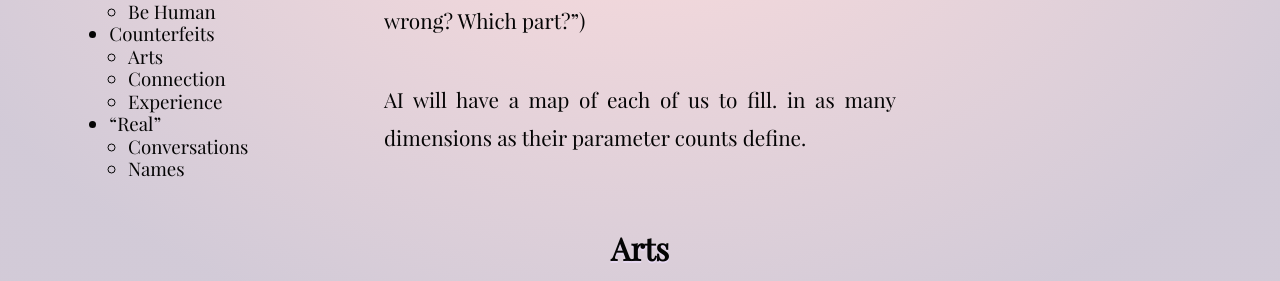
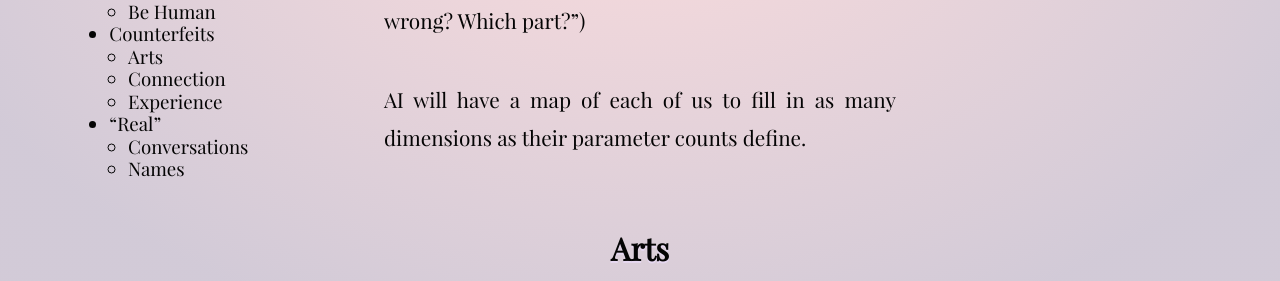
Before and after one commit to tiliv/antibody, a Jekyll site: the page built from docs/journal/autumn-ryan-Impact-of-AI/index.md, in a window 1280 px wide and 900 px high, scrolled down 21322 px. Shown: the part 175-456 px from the top of the window. Built offline with Jekyll 4.4.1, drawn with Linux system fonts in a browser that asks for light colours.

Commit message:
Remove stray punctuation

```diff
--- a/docs/journal/autumn-ryan-Impact-of-AI/index.md
+++ b/docs/journal/autumn-ryan-Impact-of-AI/index.md
@@ -189,7 +189,7 @@ Recognize that the first layer of Counterfeit we see is still growing beneath th
 
 The dotcom bubble had cyberspace for as many buttons you could push to "spell" a domain meant to be memorable. ("It's aitch tee tee pee. Ss-(emi?) Colon, Backlash Backlash. Double-u Double-u Double-u dot. skepticism dot net. Backlash. global warming is a hoax, but with the minuses. Does uppercase matter? Did Word uppercase that or did the teacher? You spelled it wrong? Which part?")
 
-AI will have a map of each of us to fill. in as many dimensions as their parameter counts define.
+AI will have a map of each of us to fill in as many dimensions as their parameter counts define.
 
 #### Arts
 
```
